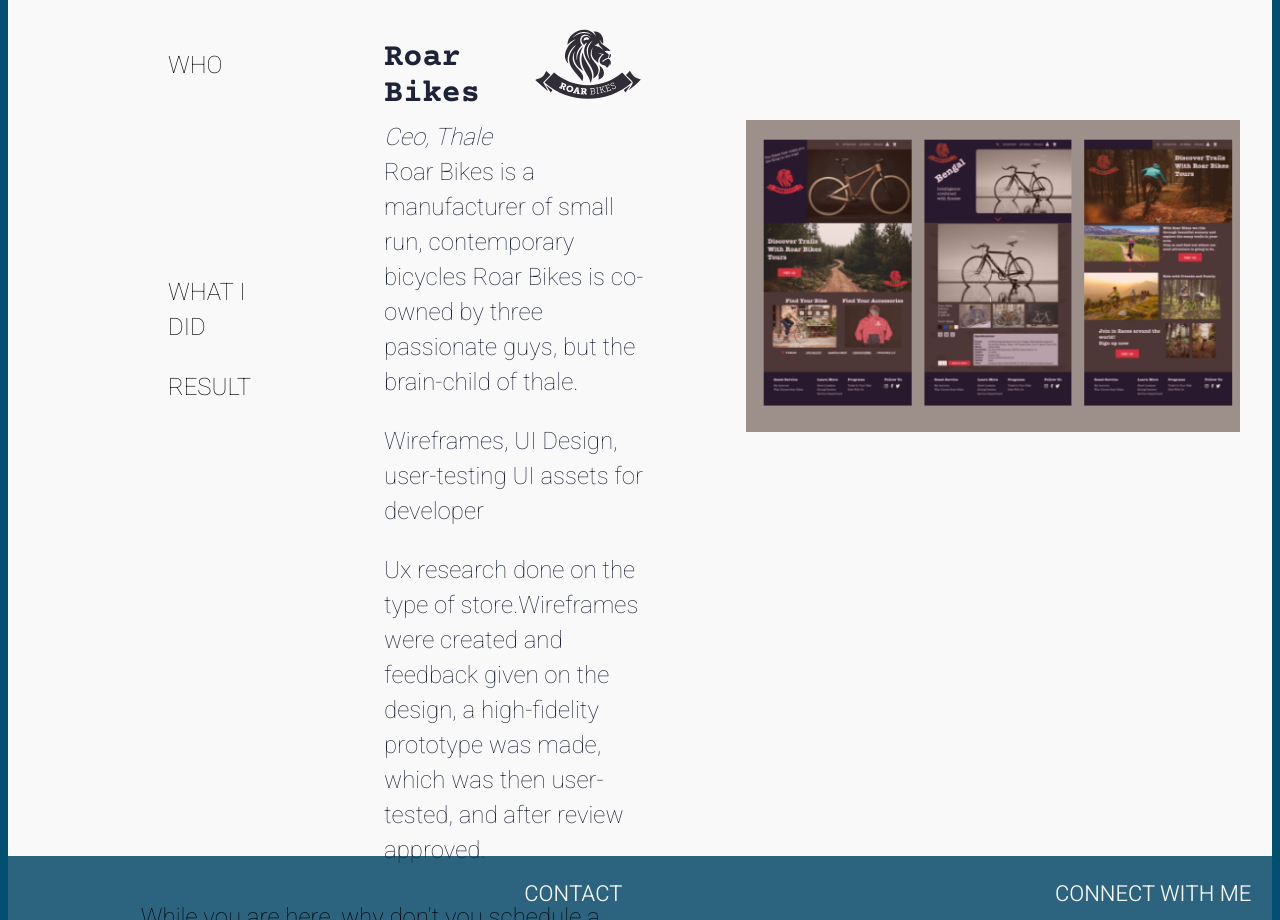
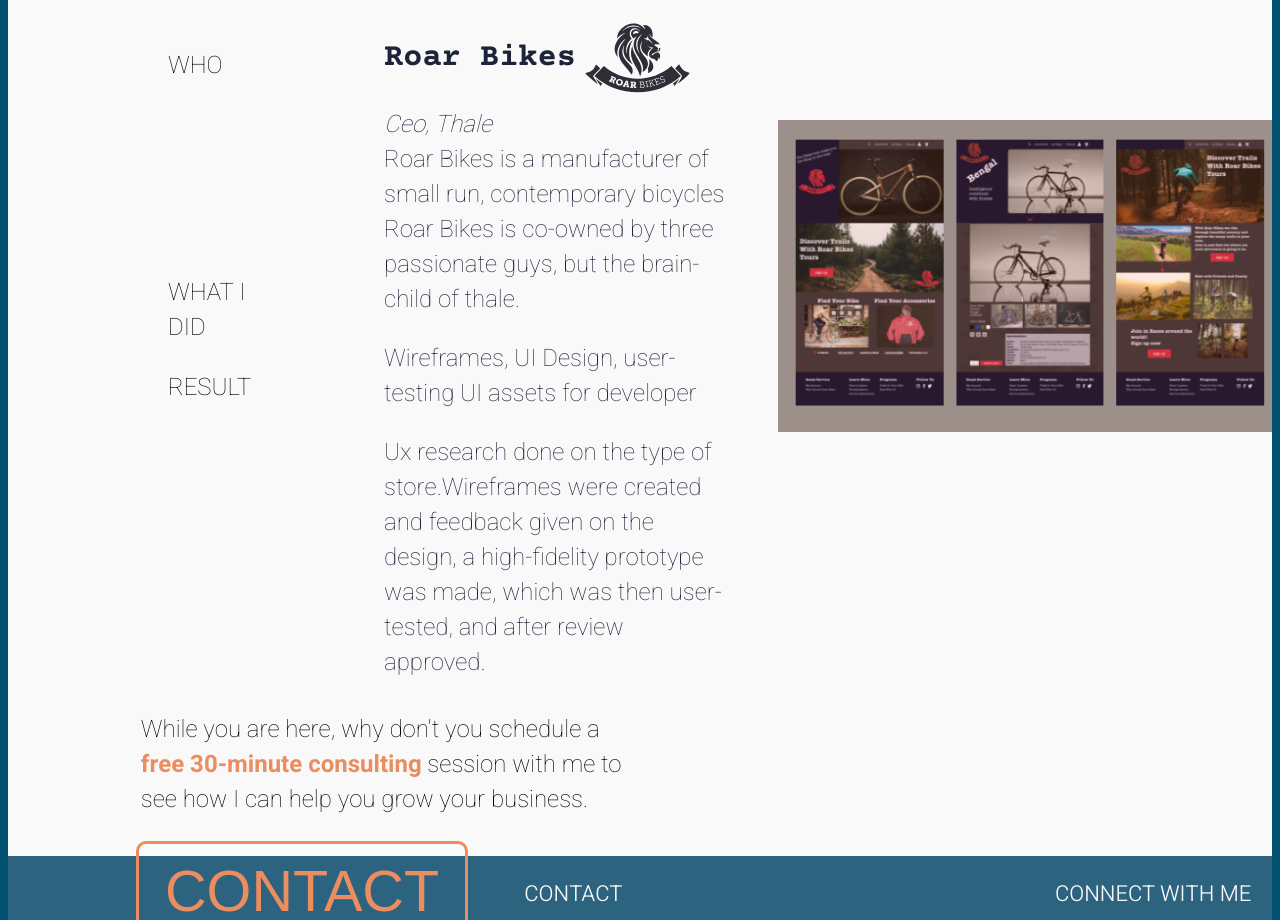
Before and after one commit to Jhasani79/jhm, a plain HTML site: page projects.html in a window 1280 px wide. Shown: the part 1660-2580 px from the top of the page. Drawn offline with nearby package versions, Linux system fonts and the light colour scheme; a web font is replaced by a local one.

Commit message:
Add files via upload

```diff
--- a/projects.css
+++ b/projects.css
@@ -219,8 +219,7 @@ img.project {
 .roar-image {
     width: 32rem;
     height: 19.5rem;
-    margin-left: 4rem;
-    margin-right: 2rem;
+    margin-left: 1rem;
     margin-top: 7rem;
 }
 
```
